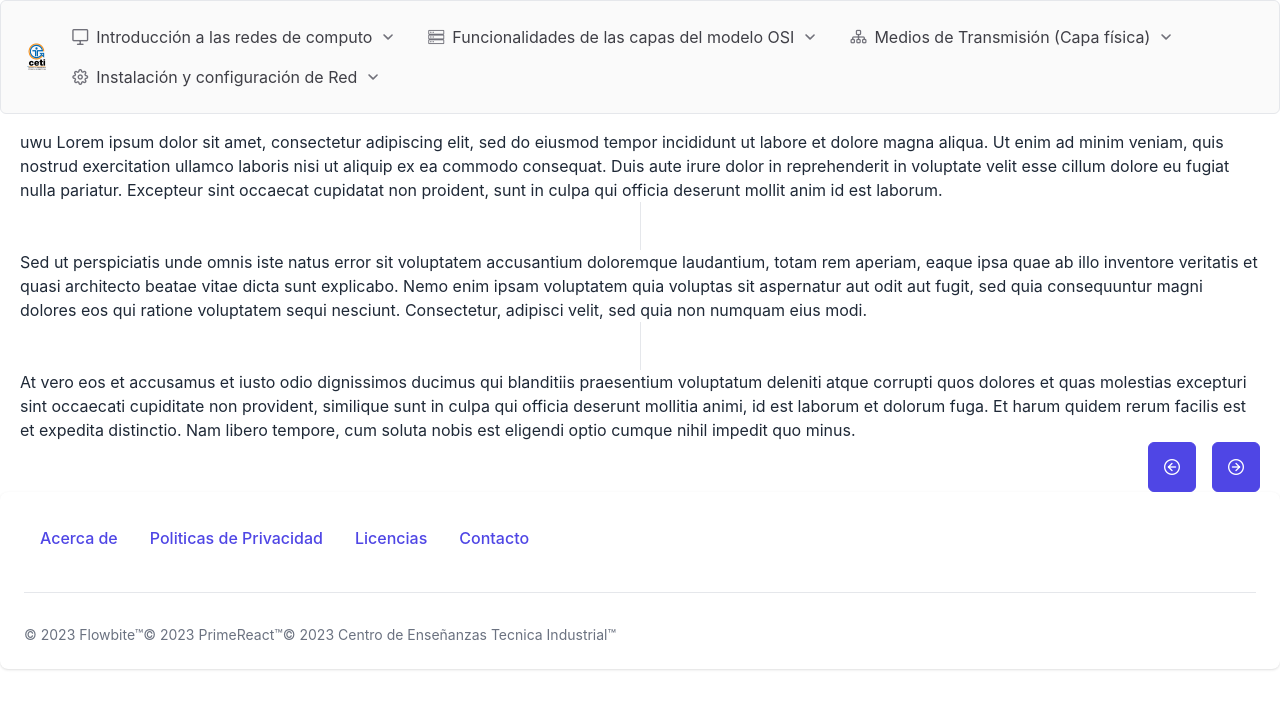
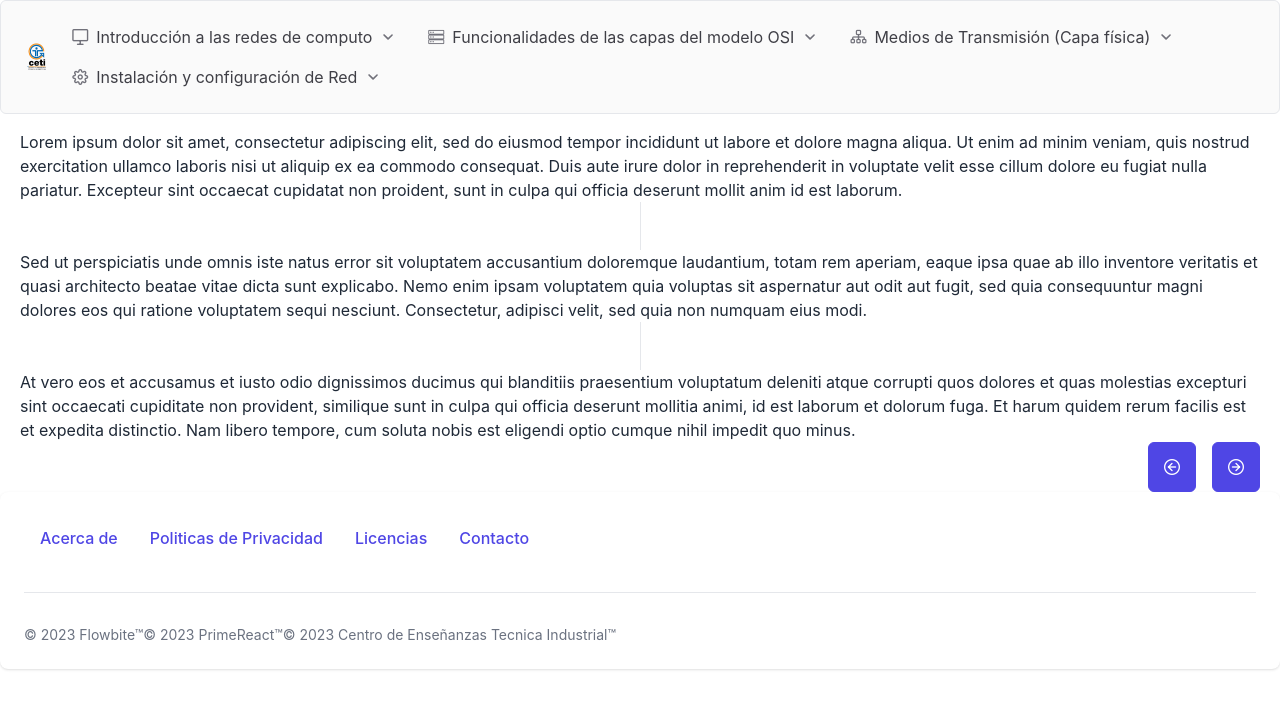
Before and after one commit to Gabo-Puck/RedesCeti, a React (Vite) app: page /unidades/u2/Tema in a window 1280 px wide. Shown: the top 708 px of the page. Built offline with nearby package versions, Linux system fonts and the light colour scheme; a web font is replaced by a local one.

Commit message:
sync again XD

```diff
--- a/src/pages/Chapter2/Tema2.1.tsx
+++ b/src/pages/Chapter2/Tema2.1.tsx
@@ -8,9 +8,8 @@ export default function CapadeAplicacion() {
         <>
 
 
-
-
-            <p> uwu
+<div className="card flex justify-content-center">
+            <p>
                 Lorem ipsum dolor sit amet, consectetur adipiscing elit, sed do eiusmod tempor incididunt ut labore et dolore magna aliqua. Ut enim ad minim veniam, quis nostrud exercitation ullamco laboris nisi ut aliquip ex ea commodo
                 consequat. Duis aute irure dolor in reprehenderit in voluptate velit esse cillum dolore eu fugiat nulla pariatur. Excepteur sint occaecat cupidatat non proident, sunt in culpa qui officia deserunt mollit anim id est laborum.
             </p>
@@ -24,6 +23,7 @@ export default function CapadeAplicacion() {
                 At vero eos et accusamus et iusto odio dignissimos ducimus qui blanditiis praesentium voluptatum deleniti atque corrupti quos dolores et quas molestias excepturi sint occaecati cupiditate non provident, similique sunt in culpa qui
                 officia deserunt mollitia animi, id est laborum et dolorum fuga. Et harum quidem rerum facilis est et expedita distinctio. Nam libero tempore, cum soluta nobis est eligendi optio cumque nihil impedit quo minus.
             </p>
+        </div>
 
 
         </>
```
